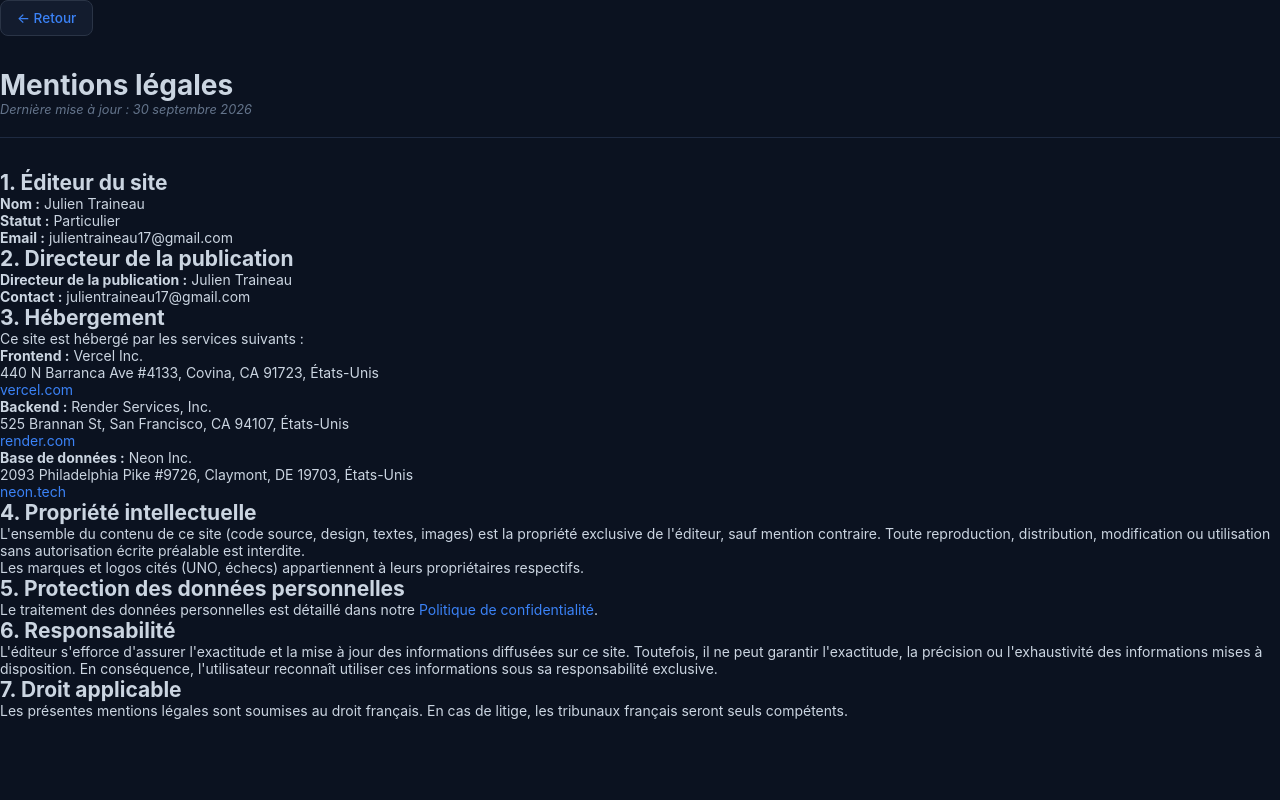
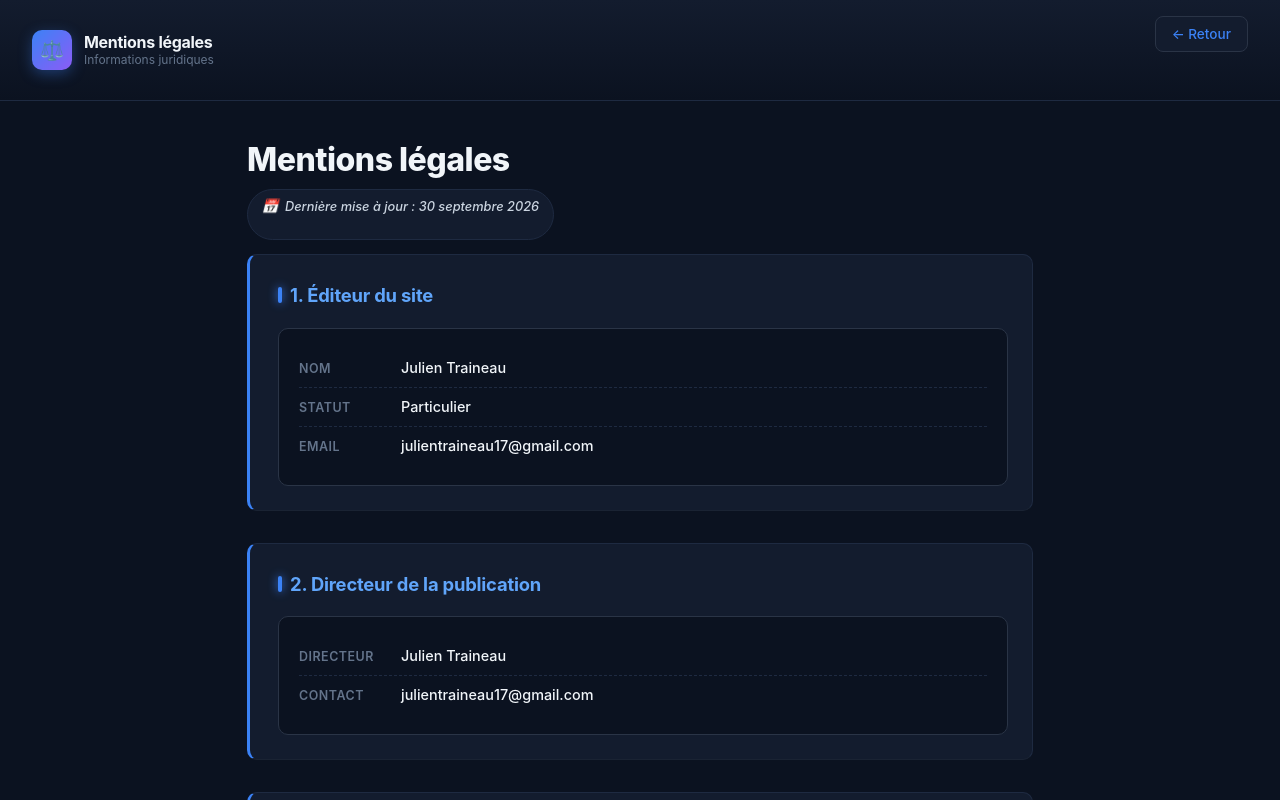
Before and after one commit to zombiglace/chat-react-plateforme-de-jeu, a React (Create React App) app in the folder frontend/: page /mentions-legales in a window 1280 px wide. Built offline with nearby package versions, Linux system fonts and the light colour scheme; no server answers.

Commit message:
Refactor MentionsLegales component structure

```diff
--- a/frontend/src/components/MentionsLegales.js
+++ b/frontend/src/components/MentionsLegales.js
@@ -1,63 +1,140 @@
 import { Link } from "react-router-dom";
+import "../styles/legal.css";
+import "../styles/mentionslegales.css";
 
 export default function MentionsLegales() {
   return (
-    <div className="legal-page">
+    <div className="legal-scene">
+      <header className="legal-header">
+        <div className="legal-header-left">
+          <div className="legal-header-icon">⚖️</div>
+          <div>
+            <div className="legal-header-title">Mentions légales</div>
+            <div className="legal-header-sub">Informations juridiques</div>
+          </div>
+        </div>
         <Link to="/" className="legal-back">← Retour</Link>
+      </header>
 
+      <div className="legal-content">
         <h1>Mentions légales</h1>
         <p className="legal-updated">Dernière mise à jour : 30 septembre 2026</p>
 
         <section>
           <h2>1. Éditeur du site</h2>
-        <p>
-          <strong>Nom :</strong> Julien Traineau<br />
-          <strong>Statut :</strong> Particulier<br />
-          <strong>Email :</strong> julientraineau17@gmail.com<br />
-        </p>
+          <div className="legal-info-card">
+            <div className="legal-info-row">
+              <span className="label">Nom</span>
+              <span className="value">Julien Traineau</span>
+            </div>
+            <div className="legal-info-row">
+              <span className="label">Statut</span>
+              <span className="value">Particulier</span>
+            </div>
+            <div className="legal-info-row">
+              <span className="label">Email</span>
+              <span className="value">julientraineau17@gmail.com</span>
+            </div>
+          </div>
         </section>
 
         <section>
           <h2>2. Directeur de la publication</h2>
-        <p>
-          <strong>Directeur de la publication :</strong> Julien Traineau<br />
-          <strong>Contact :</strong> julientraineau17@gmail.com
-        </p>
+          <div className="legal-info-card">
+            <div className="legal-info-row">
+              <span className="label">Directeur</span>
+              <span className="value">Julien Traineau</span>
+            </div>
+            <div className="legal-info-row">
+              <span className="label">Contact</span>
+              <span className="value">julientraineau17@gmail.com</span>
+            </div>
+          </div>
         </section>
 
         <section>
           <h2>3. Hébergement</h2>
-        <p>
-          Ce site est hébergé par les services suivants :
-        </p>
-        <ul>
-          <li>
-            <strong>Frontend :</strong> Vercel Inc.<br />
-            440 N Barranca Ave #4133, Covina, CA 91723, États-Unis<br />
-            <a href="https://vercel.com" target="_blank" rel="noreferrer">vercel.com</a>
-          </li>
-          <li>
-            <strong>Backend :</strong> Render Services, Inc.<br />
-            525 Brannan St, San Francisco, CA 94107, États-Unis<br />
-            <a href="https://render.com" target="_blank" rel="noreferrer">render.com</a>
-          </li>
-          <li>
-            <strong>Base de données :</strong> Neon Inc.<br />
-            2093 Philadelphia Pike #9726, Claymont, DE 19703, États-Unis<br />
-            <a href="https://neon.tech" target="_blank" rel="noreferrer">neon.tech</a>
-          </li>
-        </ul>
+          <p>Ce site est hébergé par les services suivants :</p>
+          <div className="legal-hostings">
+            <div className="legal-host-card">
+              <div className="legal-host-icon">▲</div>
+              <div className="legal-host-body">
+                <div className="legal-host-name">
+                  Vercel Inc.
+                  <span className="legal-host-badge">Frontend</span>
+                </div>
+                <div className="legal-host-address">
+                  440 N Barranca Ave #4133<br />
+                  Covina, CA 91723, États-Unis
+                </div>
+                <a
+                  href="https://vercel.com"
+                  target="_blank"
+                  rel="noreferrer"
+                  className="legal-host-link"
+                >
+                  vercel.com
+                </a>
+              </div>
+            </div>
+
+            <div className="legal-host-card">
+              <div className="legal-host-icon">🎨</div>
+              <div className="legal-host-body">
+                <div className="legal-host-name">
+                  Render Services, Inc.
+                  <span className="legal-host-badge">Backend</span>
+                </div>
+                <div className="legal-host-address">
+                  525 Brannan St<br />
+                  San Francisco, CA 94107, États-Unis
+                </div>
+                <a
+                  href="https://render.com"
+                  target="_blank"
+                  rel="noreferrer"
+                  className="legal-host-link"
+                >
+                  render.com
+                </a>
+              </div>
+            </div>
+
+            <div className="legal-host-card">
+              <div className="legal-host-icon">🗄️</div>
+              <div className="legal-host-body">
+                <div className="legal-host-name">
+                  Neon Inc.
+                  <span className="legal-host-badge">Base de données</span>
+                </div>
+                <div className="legal-host-address">
+                  2093 Philadelphia Pike #9726<br />
+                  Claymont, DE 19703, États-Unis
+                </div>
+                <a
+                  href="https://neon.tech"
+                  target="_blank"
+                  rel="noreferrer"
+                  className="legal-host-link"
+                >
+                  neon.tech
+                </a>
+              </div>
+            </div>
+          </div>
         </section>
 
         <section>
           <h2>4. Propriété intellectuelle</h2>
           <p>
-          L'ensemble du contenu de ce site (code source, design, textes, images) est la propriété
-          exclusive de l'éditeur, sauf mention contraire. Toute reproduction, distribution,
-          modification ou utilisation sans autorisation écrite préalable est interdite.
+            L'ensemble du contenu de ce site (code source, design, textes, images) est la
+            propriété exclusive de l'éditeur, sauf mention contraire. Toute reproduction,
+            distribution, modification ou utilisation sans autorisation écrite préalable
+            est interdite.
           </p>
           <p>
-          Les marques et logos cités (UNO, échecs) appartiennent à leurs propriétaires respectifs.
+            Les marques et logos cités (UNO, échecs) appartiennent à leurs propriétaires
+            respectifs.
           </p>
         </section>
 
@@ -72,20 +149,34 @@ export default function MentionsLegales() {
         <section>
           <h2>6. Responsabilité</h2>
           <p>
-          L'éditeur s'efforce d'assurer l'exactitude et la mise à jour des informations diffusées
-          sur ce site. Toutefois, il ne peut garantir l'exactitude, la précision ou l'exhaustivité
-          des informations mises à disposition. En conséquence, l'utilisateur reconnaît utiliser
-          ces informations sous sa responsabilité exclusive.
+            L'éditeur s'efforce d'assurer l'exactitude et la mise à jour des informations
+            diffusées sur ce site. Toutefois, il ne peut garantir l'exactitude, la précision
+            ou l'exhaustivité des informations mises à disposition. En conséquence,
+            l'utilisateur reconnaît utiliser ces informations sous sa responsabilité exclusive.
           </p>
         </section>
 
         <section>
           <h2>7. Droit applicable</h2>
           <p>
-          Les présentes mentions légales sont soumises au droit français. En cas de litige,
-          les tribunaux français seront seuls compétents.
+            Les présentes mentions légales sont soumises au droit français. En cas de
+            litige, les tribunaux français seront seuls compétents.
           </p>
         </section>
       </div>
+
+      <footer className="legal-footer">
+        <div className="legal-footer-links">
+          <Link to="/mentions-legales">Mentions légales</Link>
+          <span>·</span>
+          <Link to="/confidentialite">Confidentialité</Link>
+          <span>·</span>
+          <Link to="/accessibilite">Accessibilité</Link>
+        </div>
+        <div className="legal-footer-copy">
+          © {new Date().getFullYear()} Chat NSI TERM — Tous droits réservés
+        </div>
+      </footer>
+    </div>
   );
 }
```
Lines whose indentation alone changed are shown as unchanged.
